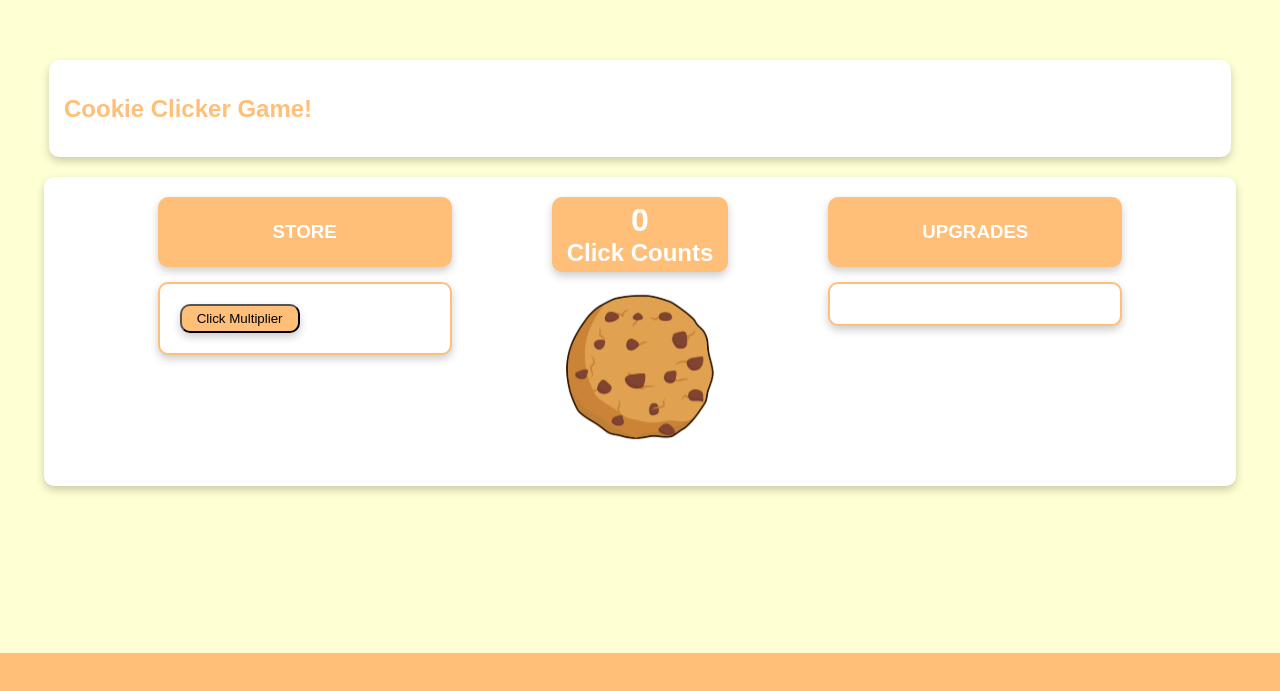
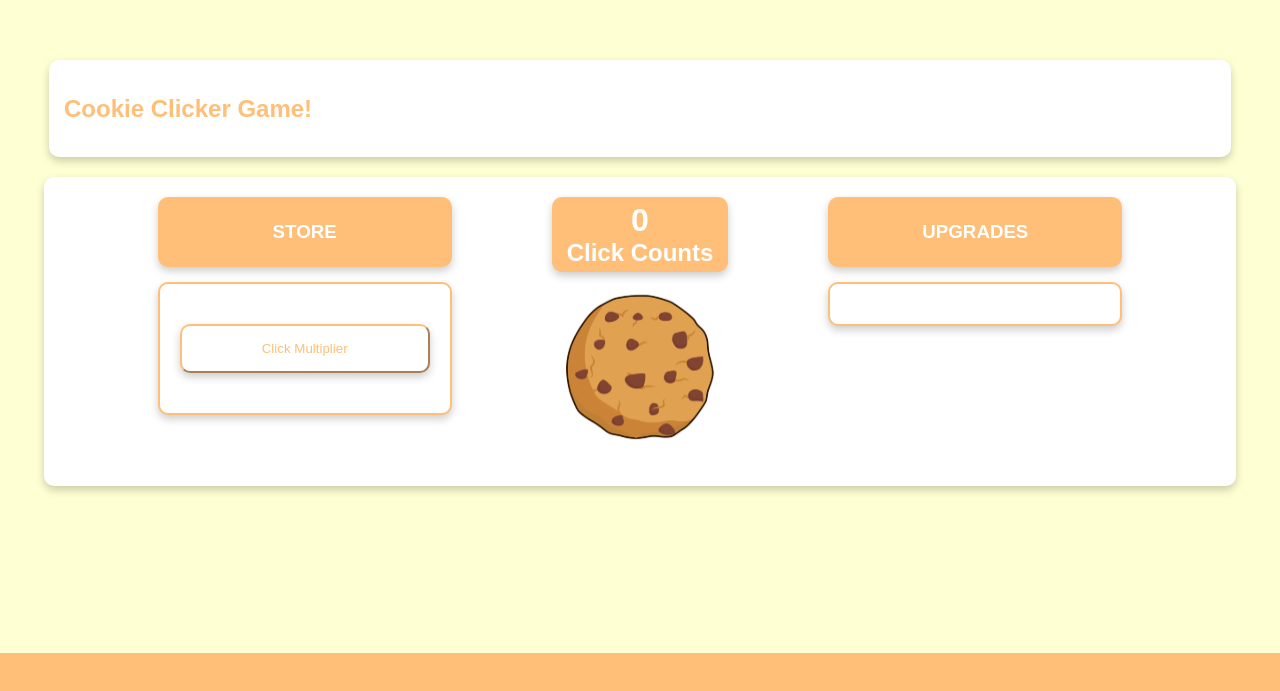
Before and after one commit to RaulBecerraB/Cookie-Clicker, a React (Vite) app: page / in a window 1280 px wide. Shown: the part 107-798 px from the top of the page. Built offline with nearby package versions, Linux system fonts and the light colour scheme.

Commit message:
feat (containers.css): add blank-container class as a base for other containers

```diff
--- a/src/components/StoreButton.jsx
+++ b/src/components/StoreButton.jsx
@@ -2,8 +2,8 @@ import React from 'react'
 
 const StoreButton = ({price,title,onButtonClick}) => {
   return (
-    <button className='text-container' onClick={onButtonClick}>
-        {title}
+    <button className='store-button-container' onClick={onButtonClick}>
+        <div>{title}</div>
     </button>
   )
 }
--- a/src/styles/containers.css
+++ b/src/styles/containers.css
@@ -11,7 +11,8 @@
     text-align: center;
 }
 
-.display-container {
+.display-container
+{
     margin-top: 15px;
     background-color: var(--background-color-white);
     padding: var(--padding-large);
@@ -23,30 +24,42 @@
 .display-container,
 .text-container,
 .counter-container,
-.navbar-container {
+.navbar-container
+{
     border-radius: var(--border-radius);
     box-shadow: var(--box-shadow);
 }
 
-.text-container {
+.text-container
+{
     text-align: center;
     background-color: var(--background-color-orange);
     padding: var(--padding-small);
     width: auto;
 }
 
-.counter-container {
+.counter-container
+{
     text-align: center;
     background-color: var(--background-color-orange);
     padding: var(--padding-small);
     width: auto;
 }
 
-.navbar-container {
+.navbar-container
+{
     margin: 20px auto;
     background-color: var(--background-color-white);
     padding: var(--padding-medium);
     width: 90%;
+}
+
+.storeButton-container
+{
+    margin: 20px auto;
+    background-color: var(--background-color-white);
+    padding: var(--padding-medium);
+    width: 100%;
 }
 
 .white-board
@@ -63,3 +76,19 @@
     gap: 100px;
     justify-content: center;
 }
+.store-button-container,
+.blank-container
+{
+    margin: 20px auto;
+    background-color: var(--background-color-white);
+    padding: var(--padding-medium);
+    width: 100%;
+    border-radius: 10px;
+    box-shadow: 0px 4px 8px rgba(0, 0, 0, 0.2);
+}
+
+.store-button-container
+{
+    border-color: var(--background-color-orange);
+    color: var(--background-color-orange);
+}
```
